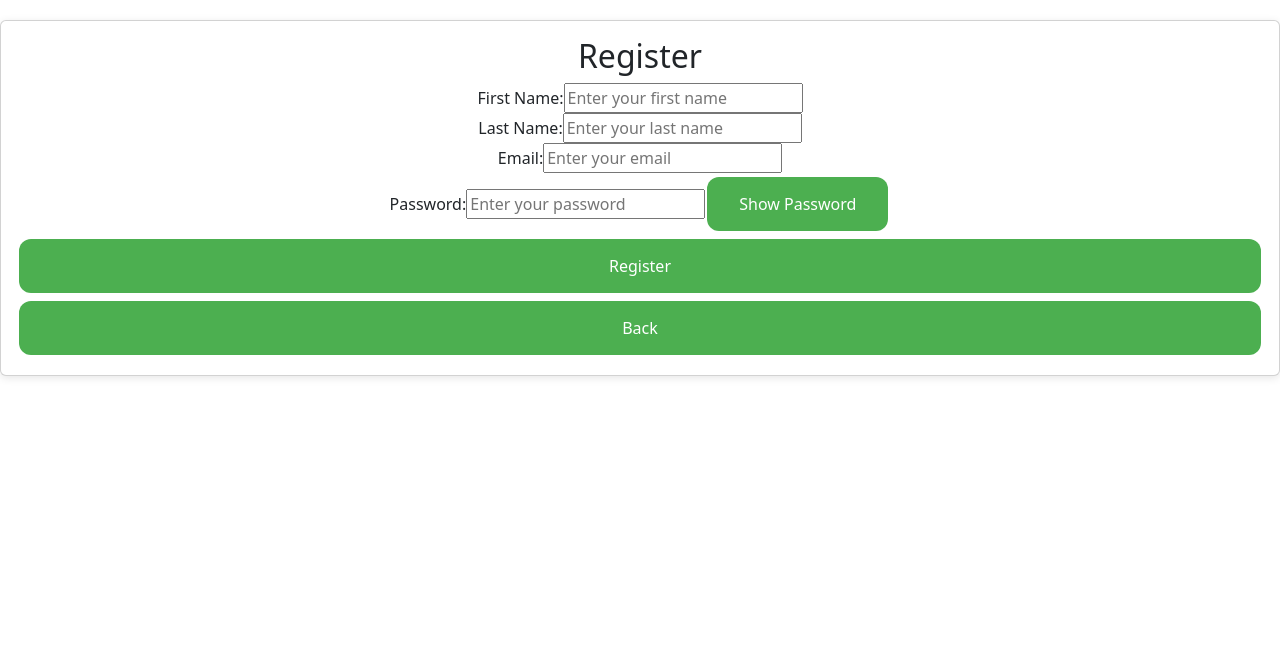
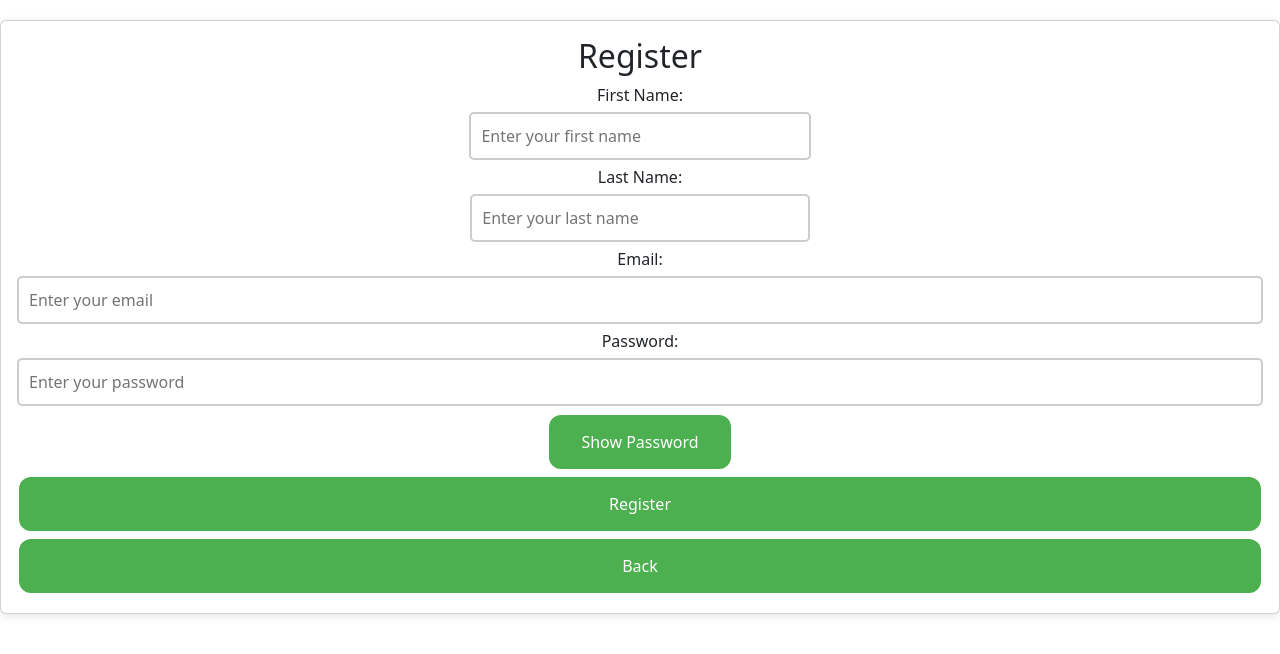
Before and after one commit to sylwiamolitor/Java17RESTPostgreSQLSpringApp, a React (Create React App) app in the folder frontend/: page /register in a window 1280 px wide. Shown: the top 654 px of the page. Built offline with nearby package versions, Linux system fonts and the light colour scheme.

Commit message:
Update fields GUI

```diff
--- a/frontend/src/AuthenticatePage.js
+++ b/frontend/src/AuthenticatePage.js
@@ -7,6 +7,7 @@ import { useNavigate } from "react-router-dom";
 import "./css/App.css";
 import "react-toastify/dist/ReactToastify.css";
 import "./css/Button.css";
+import "./css/Input.css";
 
 const AuthenticatePage = () => {
     const [email, setEmail] = useState("");
--- a/frontend/src/DashboardPage.js
+++ b/frontend/src/DashboardPage.js
@@ -9,6 +9,7 @@ import "./css/App.css";
 import "react-toastify/dist/ReactToastify.css";
 import { Popup } from './forms/Popup';
 import "./css/Button.css";
+import "./css/Input.css";
 
 const DashboardPage = () => {
     const location = useLocation();
--- a/frontend/src/RegisterPage.js
+++ b/frontend/src/RegisterPage.js
@@ -7,6 +7,7 @@ import Card from "./forms/Card";
 import "react-toastify/dist/ReactToastify.css";
 import "./css/App.css";
 import "./css/Button.css";
+import "./css/Input.css";
 
 const RegisterPage = () => {
   const [firstName, setFirstName] = useState("");
@@ -55,7 +56,7 @@ const RegisterPage = () => {
           <div>
             <label>
               First Name:
-              <input
+              <input className="input-field"
                   type="text"
                   name="firstName"
                   value={firstName}
@@ -67,7 +68,7 @@ const RegisterPage = () => {
           <div>
             <label>
               Last Name:
-              <input
+              <input className="input-field"
                   type="text"
                   name="lastName"
                   value={lastName}
--- /dev/null
+++ b/frontend/src/css/Input.css
@@ -0,0 +1,15 @@
+.input-field {
+    width: 100%;
+    padding: 10px;
+    margin: 5px 0;
+    border: 2px solid #ccc;
+    border-radius: 5px;
+    font-size: 16px;
+    transition: border-color 0.3s, box-shadow 0.3s;
+}
+
+.input-field:focus {
+    border-color: #007bff;
+    box-shadow: 0 0 5px rgba(0, 123, 255, 0.5);
+    outline: none;
+}
--- a/frontend/src/forms/EmailPasswordForm.js
+++ b/frontend/src/forms/EmailPasswordForm.js
@@ -18,7 +18,7 @@ const EmailPasswordForm = ({ setEmail, setPassword, email, password }) => {
       <>
         <div>
           <label htmlFor="email">Email:</label>
-          <input
+          <input className="input-field"
               type="email"
               id="email"
               value={email}
@@ -28,7 +28,7 @@ const EmailPasswordForm = ({ setEmail, setPassword, email, password }) => {
         </div>
         <div>
           <label htmlFor="password">Password:</label>
-          <input
+          <input className="input-field"
               type={showPassword ? "text" : "password"}
               id="password"
               value={password}
--- a/frontend/src/forms/StudentForm.js
+++ b/frontend/src/forms/StudentForm.js
@@ -12,7 +12,7 @@ const StudentForm = ({ student, setStudent }) => {
         <div>
           <label>
             Id:
-            <input
+            <input className="input-field"
               type="number"
               name="id"
               value={student.id}
@@ -23,7 +23,7 @@ const StudentForm = ({ student, setStudent }) => {
         <div>
           <label>
             First Name:
-            <input
+            <input className="input-field"
               type="text"
               name="firstName"
               value={student.firstName}
@@ -34,7 +34,7 @@ const StudentForm = ({ student, setStudent }) => {
         <div>
           <label>
             Last Name:
-            <input
+            <input className="input-field"
               type="text"
               name="lastName"
               value={student.lastName}
@@ -45,7 +45,7 @@ const StudentForm = ({ student, setStudent }) => {
         <div>
           <label>
             Email:
-            <input
+            <input className="input-field"
               type="email"
               name="email"
               value={student.email}
@@ -56,7 +56,7 @@ const StudentForm = ({ student, setStudent }) => {
         <div>
           <label>
             Date of Birth:
-            <input
+            <input className="input-field"
               type="date"
               name="dateOfBirth"
               value={student.dateOfBirth}
@@ -67,7 +67,7 @@ const StudentForm = ({ student, setStudent }) => {
         <div>
           <label>
             Country:
-            <input
+            <input className="input-field"
               type="text"
               name="country"
               value={student.country}
```
